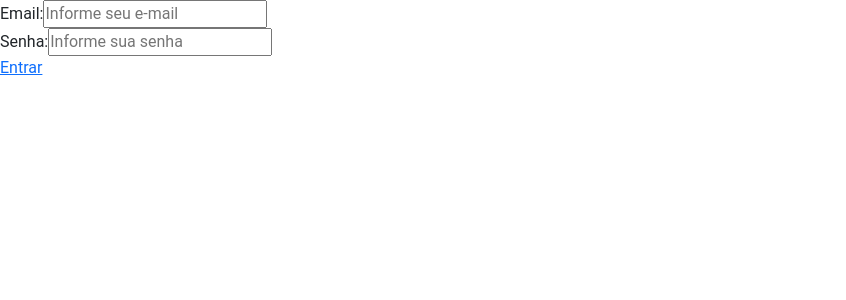
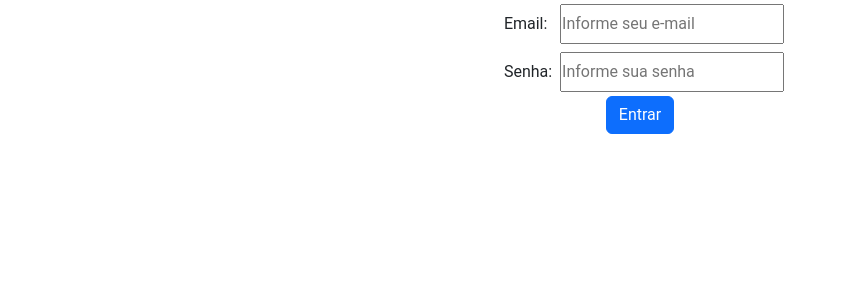
Before and after one commit to gabrielca-code/LifesTask_React-Spring, a React (Vite) app: page /login in a window 1280 px wide. Shown: the top 300 px of the page, without its empty margins (0-846 px from the left). Built offline with nearby package versions, Linux system fonts and the light colour scheme.

Commit message:
feat: tela login ajustado

```diff
--- a/src/pages/login/index.jsx
+++ b/src/pages/login/index.jsx
@@ -3,17 +3,19 @@
 
 const Login = () => {
   return (
-    <div>
-      <div>
-        <div>
-            <label htmlFor="email">Email: </label>
+    <div class="container d-flex justify-content-center">
+      <div class="column">
+        <div class="d-flex justify-content-between p-1">
+            <label htmlFor="email" class="m-2">Email: </label>
             <input type='email' name='email' placeholder='Informe seu e-mail' />
         </div>
-        <div>
-            <label htmlFor="senha">Senha: </label>
+        <div class="d-flex justify-content-between p-1">
+            <label htmlFor="senha" class="m-2">Senha: </label>
             <input type='password' name='senha' placeholder='Informe sua senha' />
         </div>
-        <Link to="/inicial">Entrar</Link>
+        <div class="d-flex justify-content-center">
+          <Link class="btn btn-primary" to="/inicial">Entrar</Link>
+        </div>
       </div>
     </div>
   )
```
